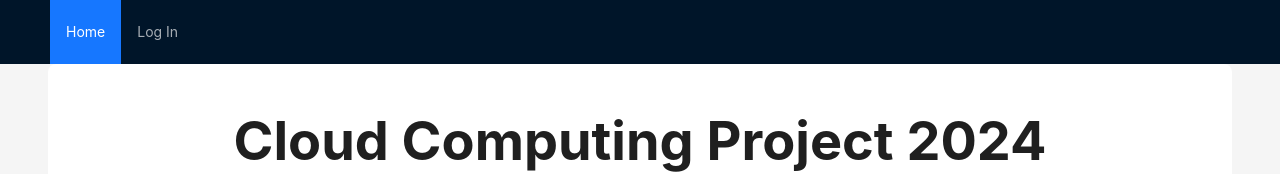
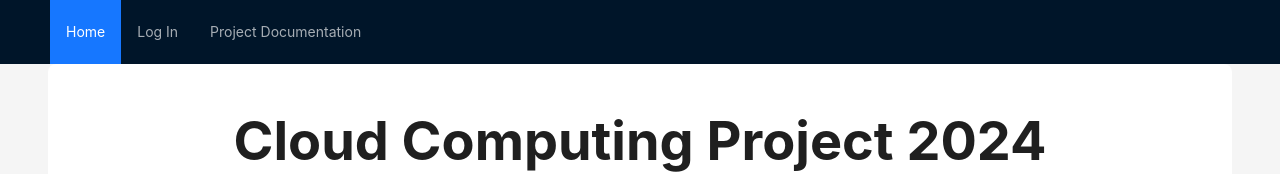
Before and after one commit to NatesSchoolOrg/FinalCloudProject, a Next.js app: page / in a window 1280 px wide. Shown: the top 174 px of the page. Built offline with nearby package versions, Linux system fonts and the light colour scheme.

Commit message:
added docs to header

```diff
--- a/app/NavigationMenu.tsx
+++ b/app/NavigationMenu.tsx
@@ -45,6 +45,10 @@ const NavigationMenu = () => {
               label: "Log Out",
             },
           ],
+        },
+        {
+            key: 'documnetation',
+            label: 'Project Documentation'
         }
     ] : [
         {
@@ -54,19 +58,26 @@ const NavigationMenu = () => {
         {
             key: "login",
             label: "Log In",
-          },
+        },
+        {
+            key: 'documnetation',
+            label: 'Project Documentation'
+        },
     ];
 
     const handleNavigation = async (route: string) => {
-    setPageLoading(true);
-    await router.push(route);
-    setPageLoading(false);
+        setPageLoading(true);
+        await router.push(route);
+        setPageLoading(false);
     };
 
     const onClick: MenuProps['onClick'] = (e) => {
     if (e.key === "logout") {
         logout();
         router.push("/"); // Redirect to home on logout
+    }
+    else if (e.key === "documnetation") {
+        window.open("https://github.com/madicoulson/finalCloudProject/blob/main/README.md");
     } else {
         handleNavigation(`/${e.key}`);
     }
```
